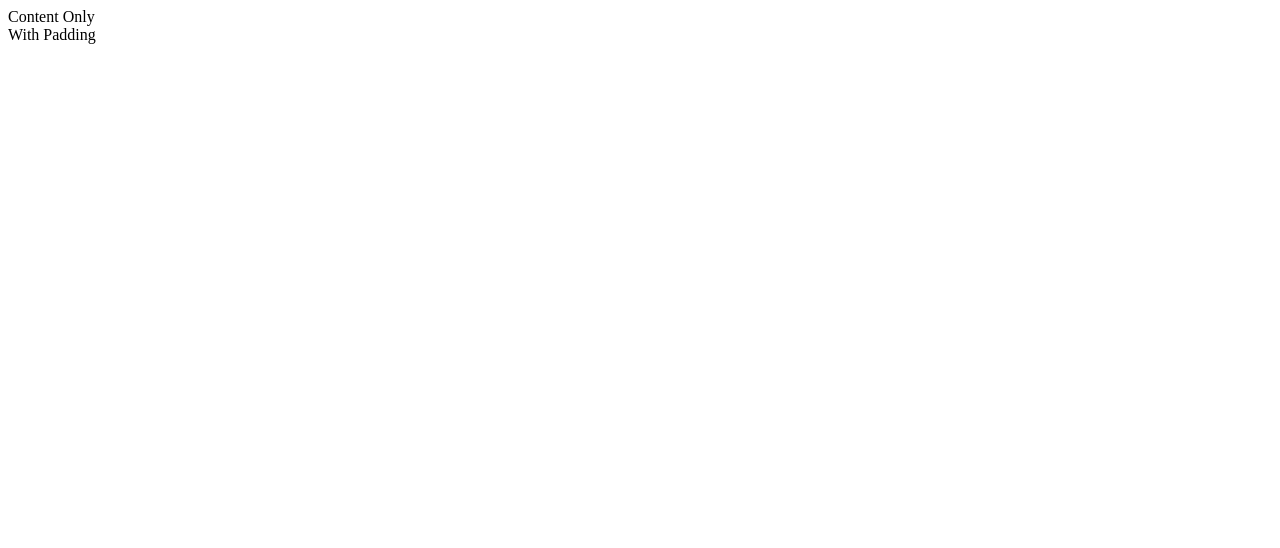
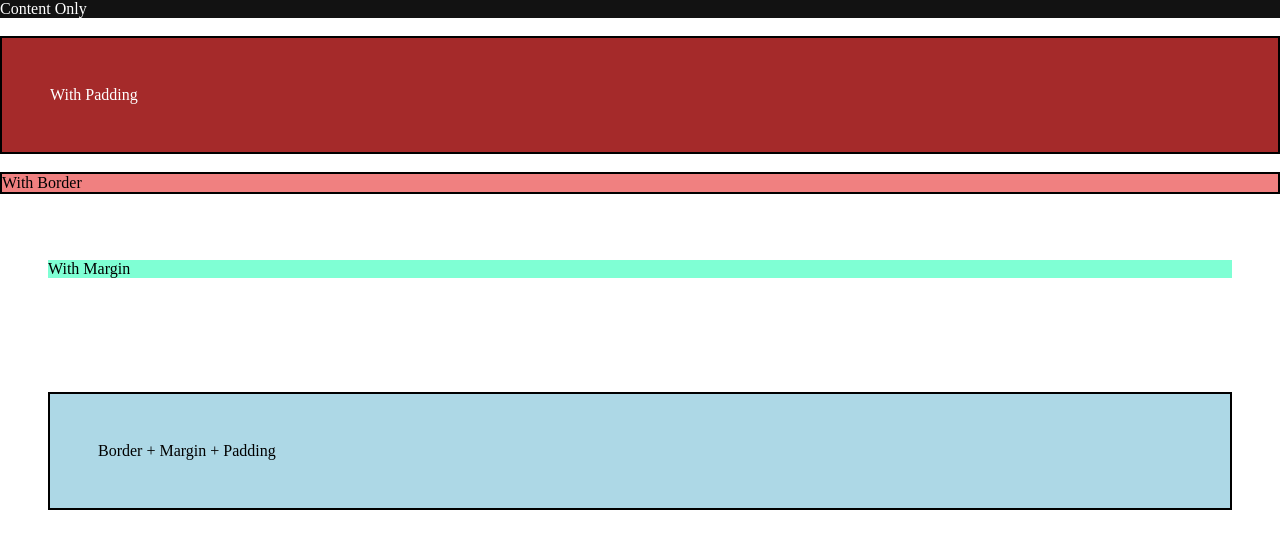
Before and after one commit to jadhavsiid/CSS-30day-journey, a plain HTML site: page Day-2-box-model/index.html in a window 1280 px wide. Drawn offline with Linux system fonts and the light colour scheme.

Commit message:
Day-2 complete

```diff
--- a/Day-2-box-model/index.html
+++ b/Day-2-box-model/index.html
@@ -4,9 +4,17 @@
     <meta charset="UTF-8">
     <meta name="viewport" content="width=device-width, initial-scale=1.0">
     <title>Box Model</title>
+    <link rel="stylesheet" href="style.css">
 </head>
 <body>
-    <div class="box content-only">Content Only</div>
-    <div class="box padded">With Padding</div>
+    <div class="box-content-only">Content Only</div>
+    <br>
+    <div class="box-padded">With Padding</div>
+    <br>
+    <div class="box-borderd">With Border</div>
+    <br>
+    <div class="margin-box">With Margin</div>
+    <br>
+    <div class="box-combo">Border + Margin + Padding</div>
 </body>
 </html>
--- /dev/null
+++ b/Day-2-box-model/style.css
@@ -0,0 +1,34 @@
+*{
+    margin: 0;
+    padding: 0;
+    box-sizing: border-box;
+}
+
+.box-content-only{
+    background-color: #121212;
+    color: white;
+}
+
+.box-padded{
+    background-color: brown;
+    border: 2px solid black;
+    color: white;
+    padding: 3rem;
+}
+
+.box-borderd{
+    border: 2px solid black;
+    background-color: lightcoral;
+ }
+
+ .margin-box{
+    margin: 3rem;
+    background-color: aquamarine;
+}
+
+.box-combo{
+    border: 2px solid black;
+    background-color: lightblue;
+    margin: 3rem;
+    padding: 3rem;
+}
```
